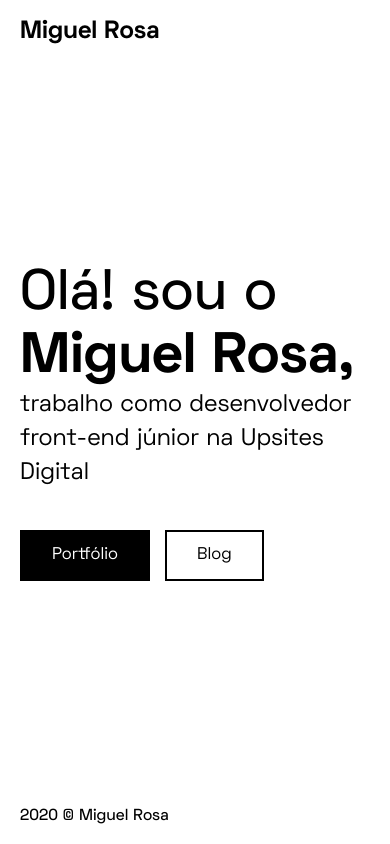
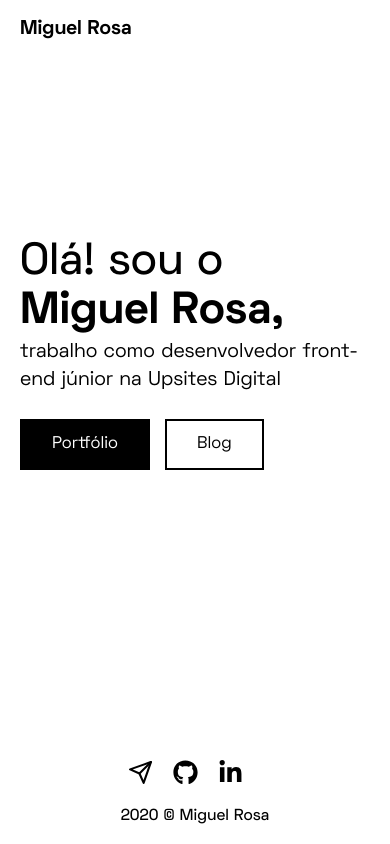
Before and after one commit to miguel-rosa/miguelrosa, a React (Create React App) app: page / in a window 390 px wide. Built offline with nearby package versions, Linux system fonts and the light colour scheme.

Commit message:
Updating footer

```diff
--- a/src/components/Footer/index.js
+++ b/src/components/Footer/index.js
@@ -1,11 +1,24 @@
 import React from 'react';
+import {FaGithub, FaLinkedinIn} from 'react-icons/fa'
+import { FiSend } from 'react-icons/fi'
 import './style.css'
 
 const Footer = ()=> {
     return(
         <footer className="footer">
             <div className="footer__container">
-                <p>2020 © Miguel Rosa</p>
+                <p className="footer__copy">2020 © Miguel Rosa</p>
+                <div className="footer__icons">
+                    <a className="footer__wrapper-icon" href="mailto:miguelgoncvs@gmail.com">
+                        <FiSend className="footer__icon"/>
+                    </a>
+                    <a className="footer__wrapper-icon" href="https://github.com/miguel-rosa">
+                        <FaGithub className="footer__icon" />
+                    </a>
+                    <a className="footer__wrapper-icon" href="https://www.linkedin.com/in/miguelgoncvs/">
+                        <FaLinkedinIn className="footer__icon"/>
+                    </a>
+                </div>
             </div>
         </footer>
     )
--- a/src/components/Footer/style.css
+++ b/src/components/Footer/style.css
@@ -16,8 +16,42 @@
     padding:20px;
     display:flex;
     flex: 1;
+    align-items: center;
+}
+@media screen and (max-width:768px){
+    .footer__container{
+        flex-direction: column-reverse;
+
+
+    }
+}
+.footer__copy{
+    font-weight: 500;
+    margin-right: 100px;
 }
 
-.footer__container p{
-    font-weight: 500;
+@media screen and (max-width:768px){
+    .footer__copy{
+       margin-right:0;
+    }
 }
+.footer__icons{
+    margin-bottom: 20px;
+}
+.footer__wrapper-icon{
+    display:inline;
+    margin-right: 50px;
+}
+@media screen and (max-width:768px){
+    .footer__wrapper-icon{
+        margin-right: 20px;
+    }
+}
+.footer__icon{
+    font-size:25px;
+    color:var(--second-color);
+    transition:all .3s ease-in-out;
+}
+.footer__icon:hover{
+    opacity:.6
+}
--- a/src/components/Header/style.css
+++ b/src/components/Header/style.css
@@ -6,7 +6,6 @@
     backdrop-filter: blur(7px);
     position: sticky;
     top: 0;
-
 }
 
 .header__container{
@@ -24,6 +23,12 @@
     color:#000;
     transition: all .3s eas ;
 }
+@media screen and (max-width:768px){
+    .header__container__title{
+        font-size: 20px;
+    }
+}
+
 .header__container__title:hover{
     opacity:.6
 }
--- a/src/pages/Home/style.css
+++ b/src/pages/Home/style.css
@@ -3,21 +3,27 @@
     justify-content: center;
     align-items: center;
     flex-direction: column;
-    height:85vh
+    min-height:82vh
+}
 
+@media screen and (max-width:768px){
+    .home{
+        min-height:70vh
+    }
 }
+
 .home__container{
 
     max-width: 1200px;
     display:flex;
     align-items:center;
-    padding:10px;
+    padding:50px 10px;
     justify-content: space-between;
     flex-direction: column;
 }
 @media screen and (max-width:768px){
     .home__container{
-        padding: 0 20px;
+        padding: 70px 20px;
     }
 }
 .home__hero{
@@ -31,7 +37,7 @@
 }
 @media screen and (max-width:768px){
     .hero__title{
-        font-size:57px;
+        font-size:45px;
     }
 }
 .hero__description{
@@ -41,7 +47,7 @@
 }
 @media screen and (max-width:768px){
     .hero__description{
-        font-size:24px;
+        font-size:20px;
         width:100%;
 
     }
@@ -50,6 +56,11 @@
     display: flex;
     margin-top:40px;
 }
+@media screen and (max-width:768px){
+    .hero__footer{
+        margin-top:25px;
+    }
+}
 .hero__footer .Main-Button{
     margin-right: 15px !important;
 }
```
